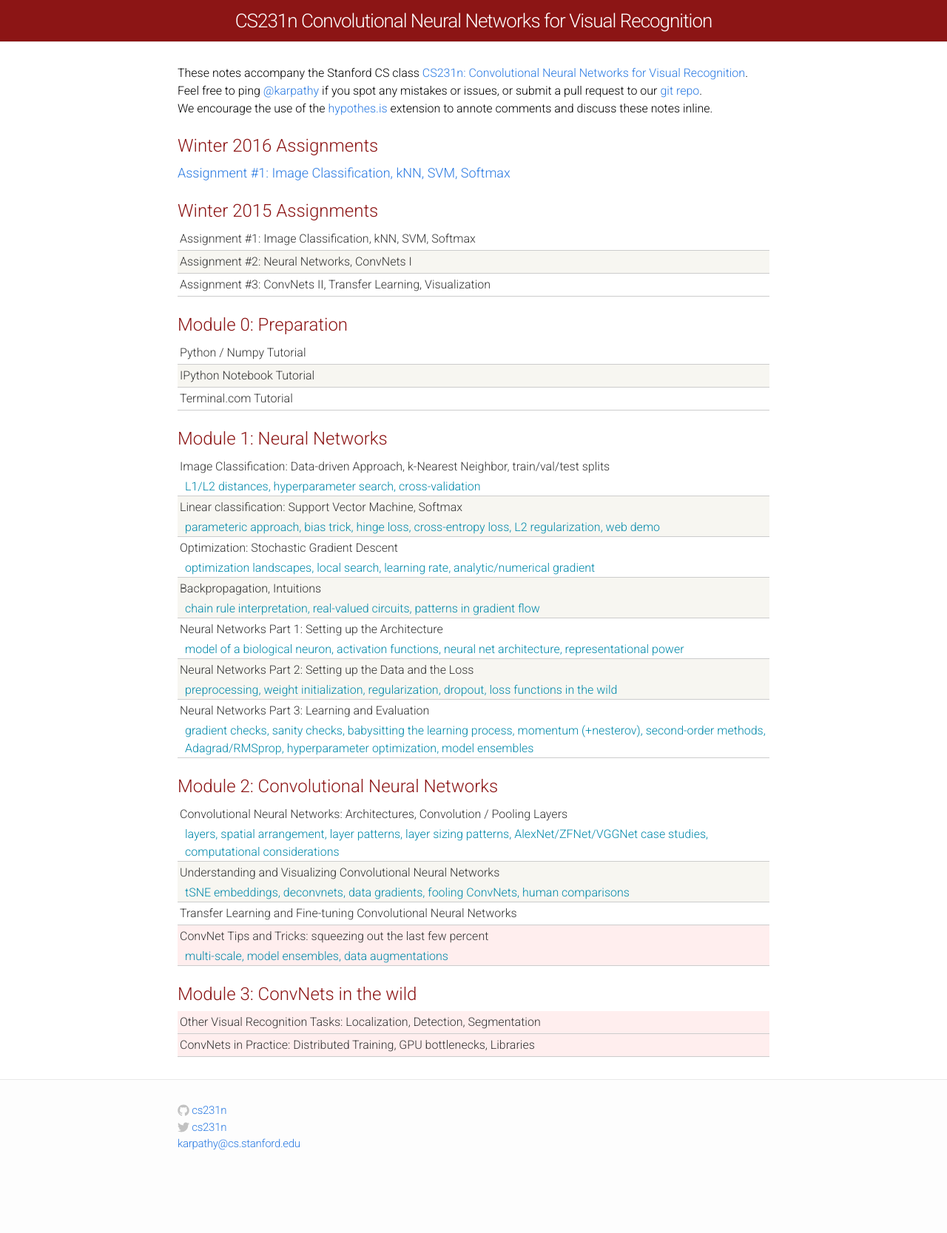
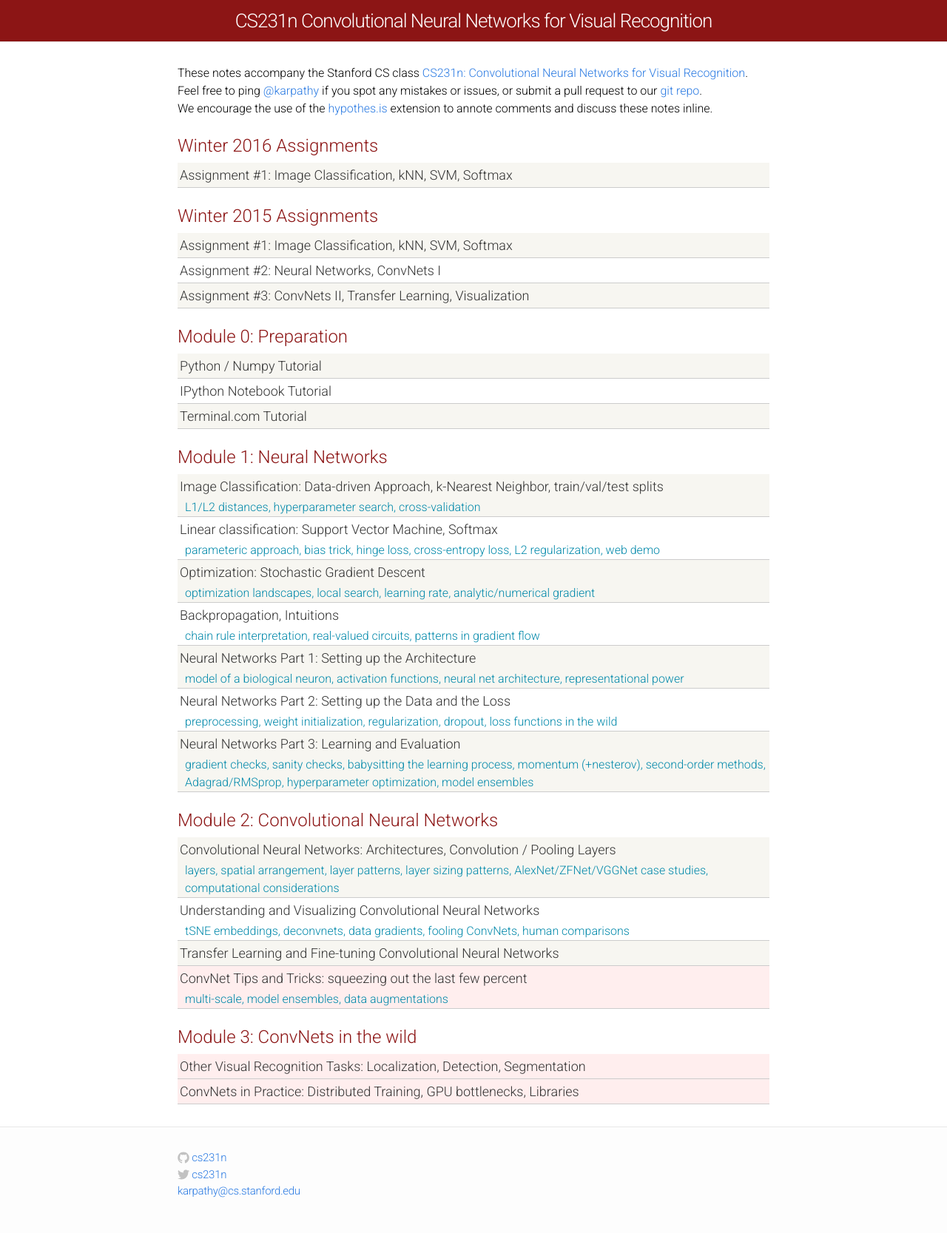
Before and after one commit to cs231n/cs231n.github.io, a Jekyll site: the page built from index.html, in a window 1280 px wide. Shown: the whole page at 74% size. Built offline with Jekyll 4.4.1, drawn with Linux system fonts in a browser that asks for light colours; Markdown is read by kramdown in place of the engine named in the settings; before the commit the page ends 1603 px from its top, so only the background shows below that.

Commit message:
fix formatting of index page

```diff
--- a/index.html
+++ b/index.html
@@ -16,6 +16,7 @@ layout: default
 
     <div class="module-header">Winter 2016 Assignments</div>
 
+    <div class="materials-item">
       <a href="assignments2016/assignment1/">
         Assignment #1: Image Classification, kNN, SVM, Softmax
       </a>
@@ -40,7 +41,6 @@ layout: default
         Assignment #3: ConvNets II, Transfer Learning, Visualization
       </a>
     </div>
-
 
     <div class="module-header">Module 0: Preparation</div>
 
```
